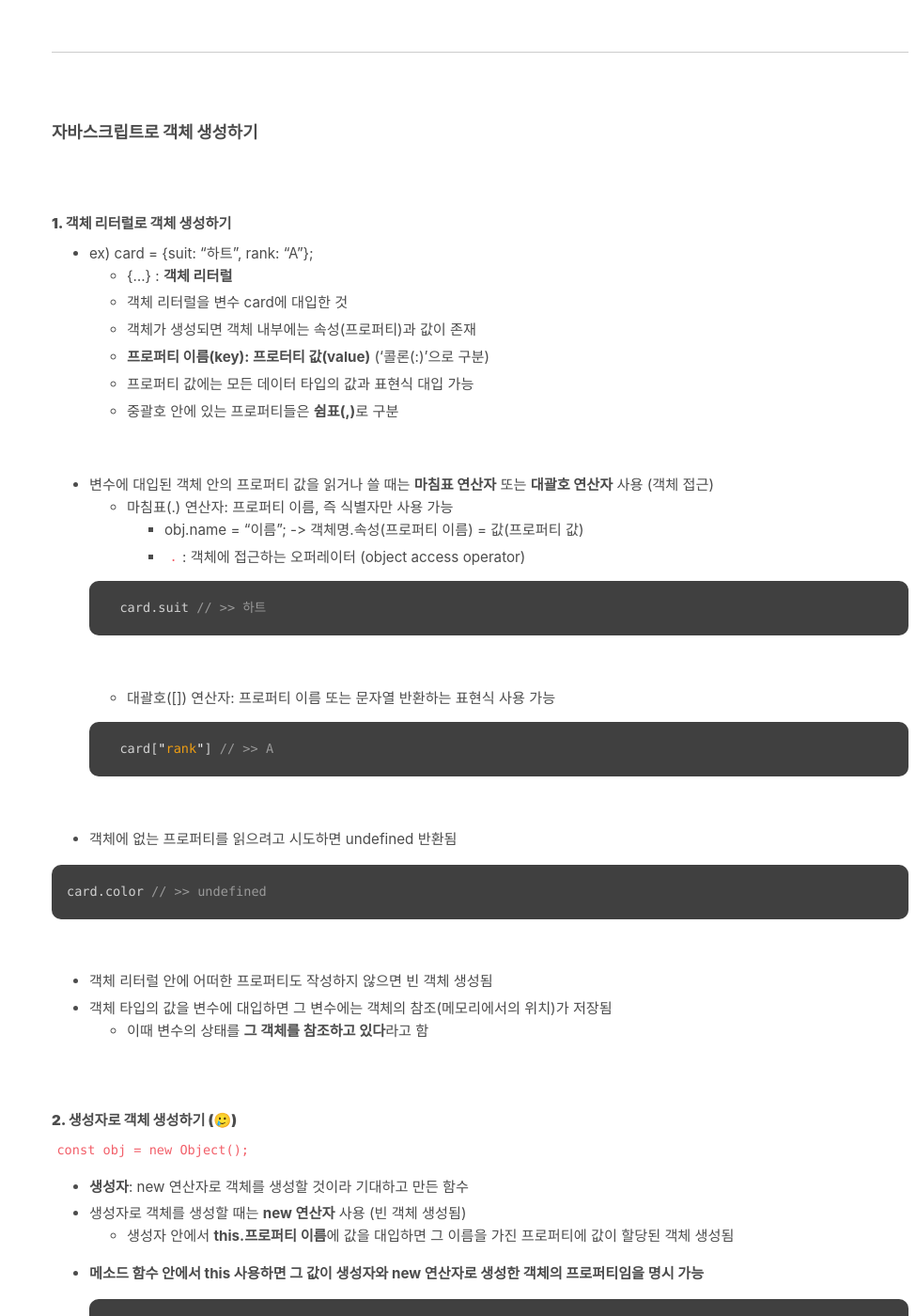
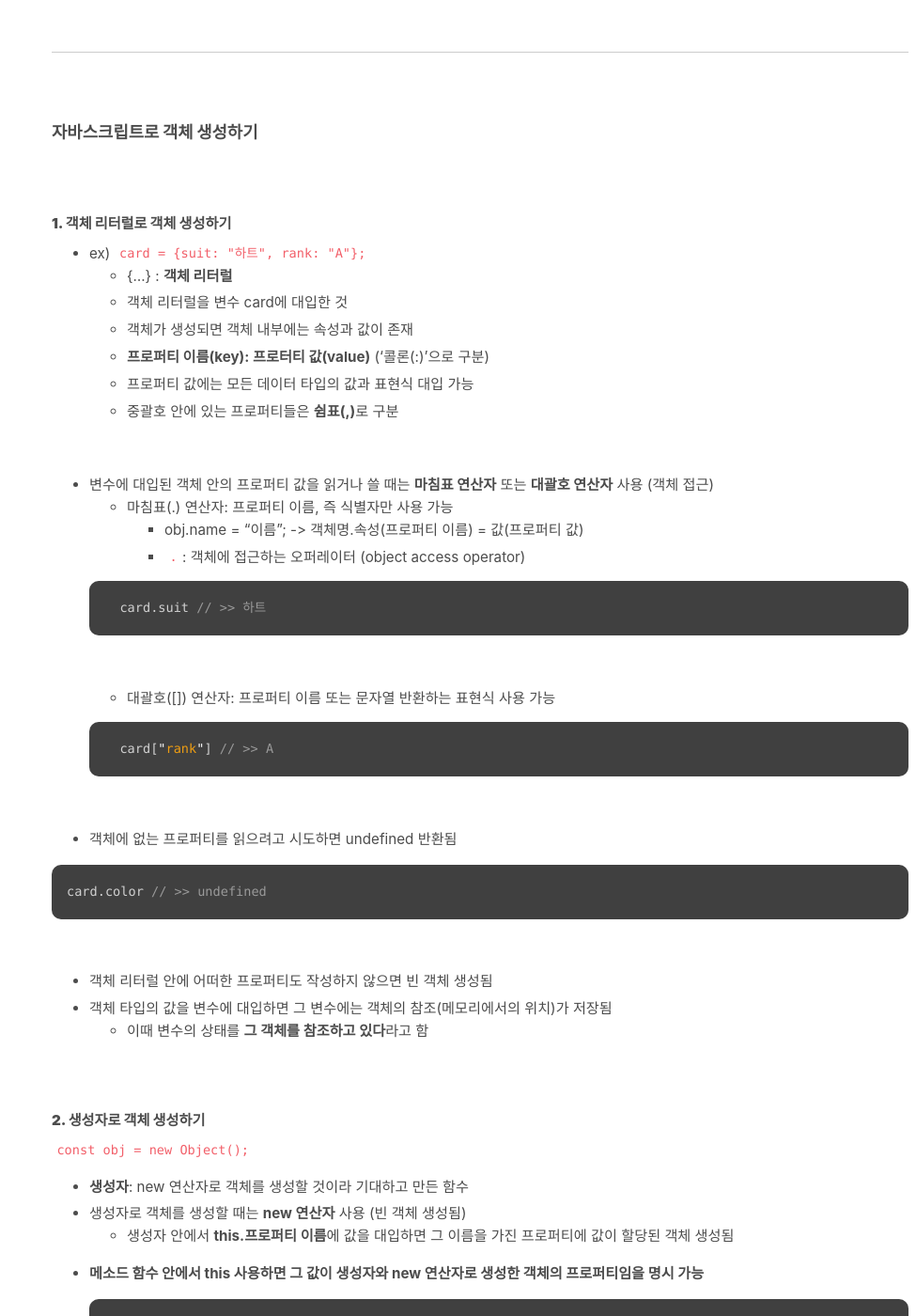
Before and after one commit to absolutelyfullycapable/absolutelyfullycapable.github.io, a Jekyll site: the page built from _posts/2020-09-13-javascript-object.md, in a window 1280 px wide and 1400 px high, scrolled down 1153 px. Shown: the whole window at 94% size, without its empty margins (305-1280 px from the left). Built offline with Jekyll 4.4.1, drawn with Linux system fonts in a browser that asks for light colours; comment, search, counter and statistics services are not loaded; some of the changed text lies outside the part shown.

Commit message:
[객체의 기초와 객체 생성 방법] 글 수정

````diff
--- a/_posts/2020-09-13-javascript-object.md
+++ b/_posts/2020-09-13-javascript-object.md
@@ -50,10 +50,10 @@ comments: true
 
 #### **1. 객체 리터럴로 객체 생성하기**
 
-- ex)  card = {suit: "하트", rank: "A"};
+- ex)  `card = {suit: "하트", rank: "A"};`
 	- {...} : **객체 리터럴**
 	- 객체 리터럴을 변수 card에 대입한 것
-	- 객체가 생성되면 객체 내부에는 속성(프로퍼티)과 값이 존재
+	- 객체가 생성되면 객체 내부에는 속성과 값이 존재
 	- **프로퍼티 이름(key): 프로터티 값(value)** ('콜론(:)'으로 구분)
 	- 프로퍼티 값에는 모든 데이터 타입의 값과 표현식 대입 가능
 	- 중괄호 안에 있는 프로퍼티들은 **쉼표(,)**로 구분
@@ -94,7 +94,7 @@ card.color // >> undefined
 
 <br>
 
-#### **2. 생성자로 객체 생성하기 (🥲)**
+#### **2. 생성자로 객체 생성하기**
 
 `const obj = new Object();`
 
@@ -169,7 +169,7 @@ jihye.sayHi();
 boo.sayHi();
 ```
 
-![result](https://img1.daumcdn.net/thumb/R1280x0/?scode=mtistory2&fname=https%3A%2F%2Fblog.kakaocdn.net%2Fdn%2Fbum6iA%2Fbtq1qN8mn9O%2FyOuJDkmo2f0dlSYODk9uu0%2Fimg.png)
+{% include codepen.html hash="OJdZxmB" title="생성자 함수로 객체 생성하기 예시" %}
 
 <br>
 - - -
````
